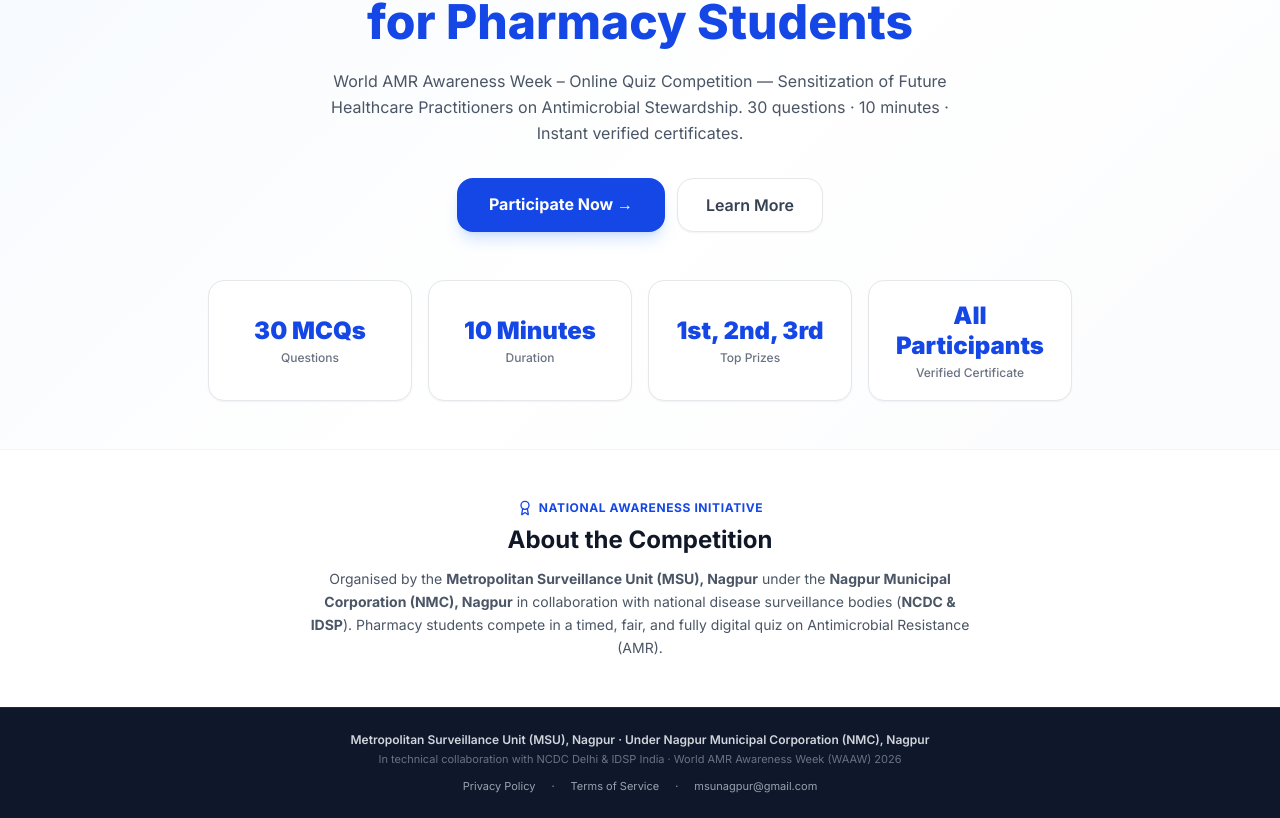
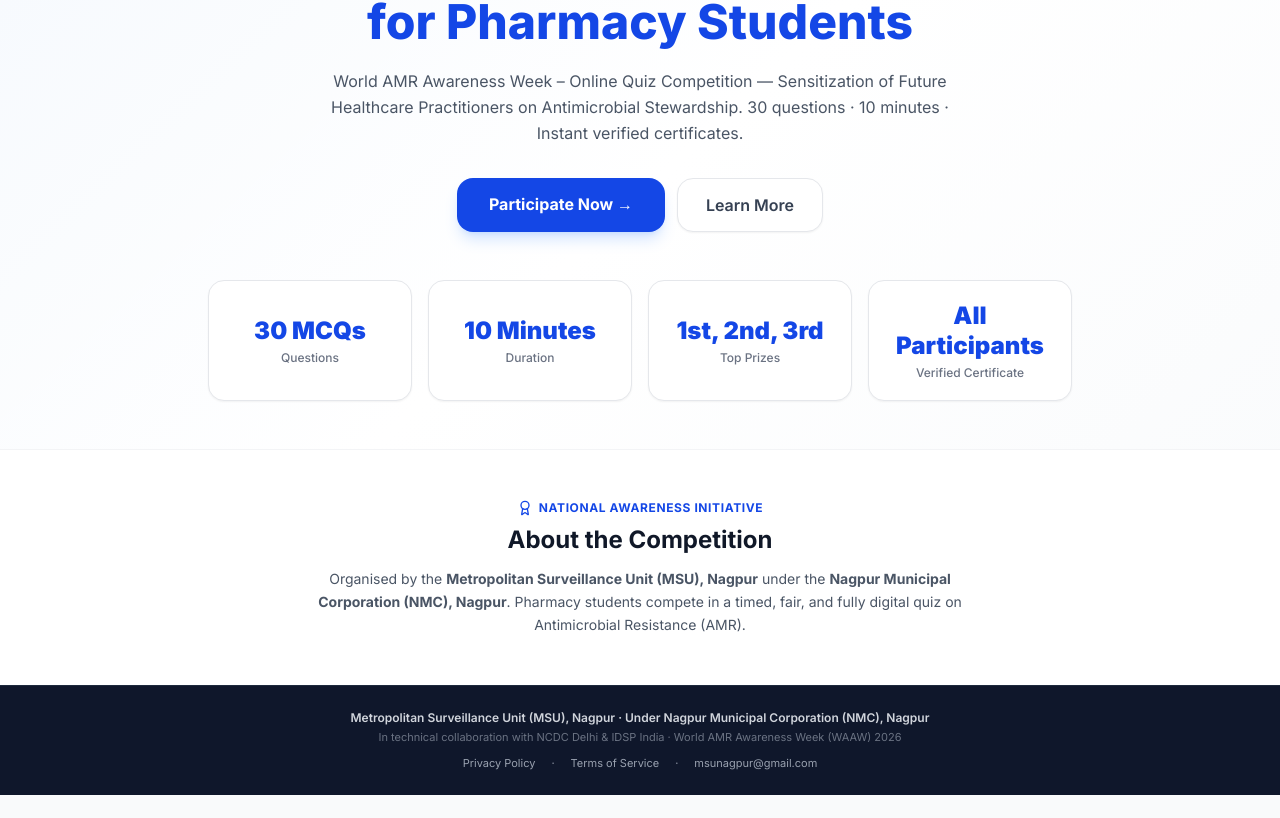
Before and after one commit to harshh619/quiz-dashboard, a Next.js app: page / in a window 1280 px wide. Shown: the part 402-1220 px from the top of the page. After the commit the page ends 1197 px from the top, so only its background shows below. Built offline with nearby package versions, Linux system fonts and the light colour scheme.

Commit message:
chore: update About the Competition text on landing page

```diff
--- a/src/app/page.tsx
+++ b/src/app/page.tsx
@@ -164,7 +164,7 @@ export default function HomePage() {
           </div>
           <h3 className="text-2xl font-bold text-gray-900 mb-3">About the Competition</h3>
           <p className="text-xs sm:text-sm text-gray-600 max-w-2xl mx-auto leading-relaxed">
-            Organised by the <b>Metropolitan Surveillance Unit (MSU), Nagpur</b> under the <b>Nagpur Municipal Corporation (NMC), Nagpur</b> in collaboration with national disease surveillance bodies (<b>NCDC &amp; IDSP</b>). Pharmacy students compete in a timed, fair, and fully digital quiz on Antimicrobial Resistance (AMR).
+            Organised by the <b>Metropolitan Surveillance Unit (MSU), Nagpur</b> under the <b>Nagpur Municipal Corporation (NMC), Nagpur</b>. Pharmacy students compete in a timed, fair, and fully digital quiz on Antimicrobial Resistance (AMR).
           </p>
         </div>
       </section>
```
